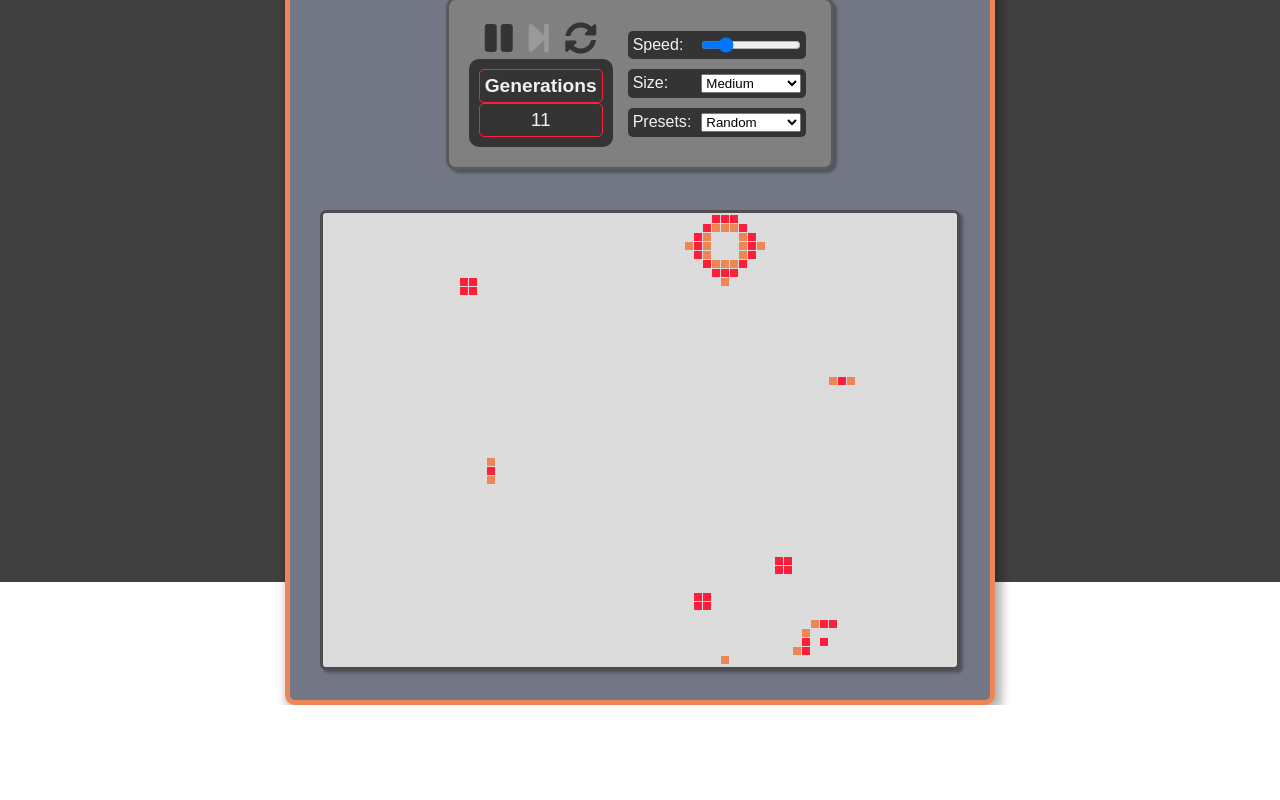
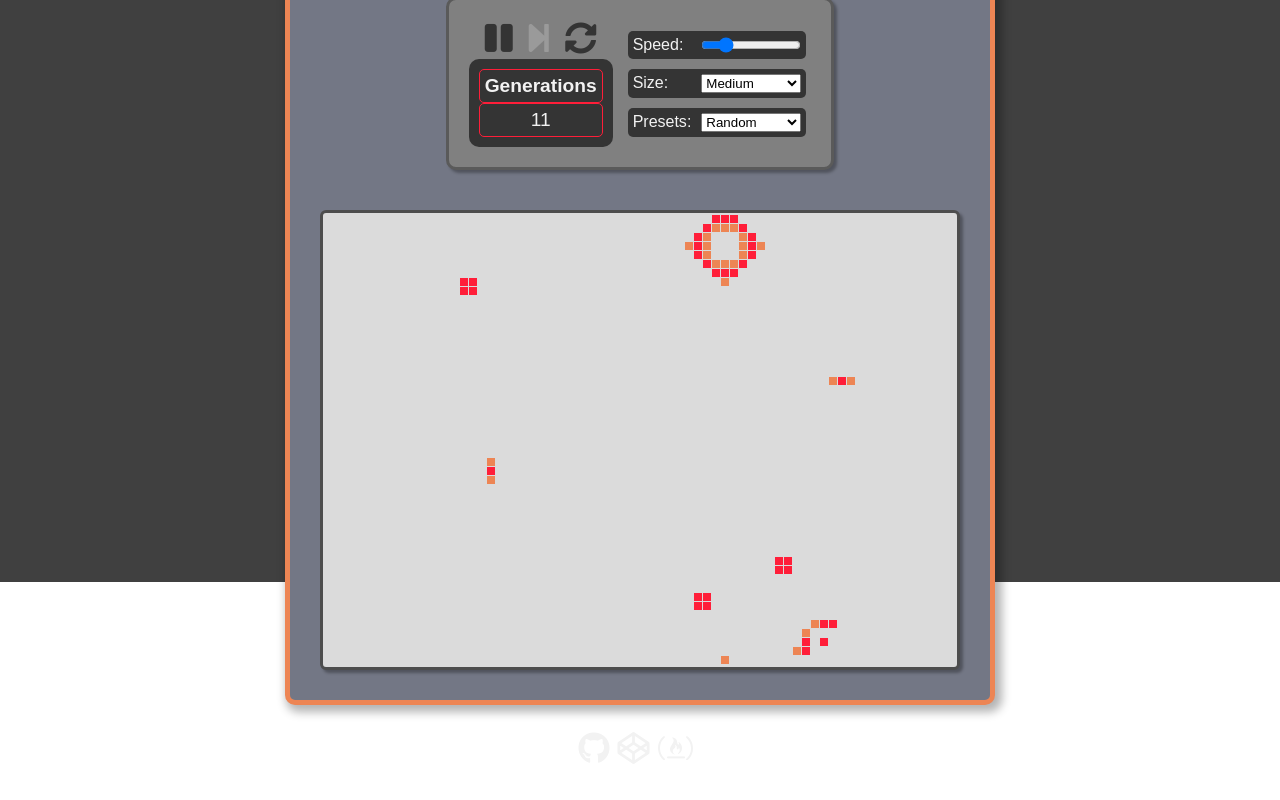
Before and after one commit to oliverdudman/react-game-of-life-fcc, a React app in the folder app/: page / in a window 1280 px wide. Shown: the part 218-1018 px from the top of the page. Before the commit the page ends 923 px from the top, so only its background shows below. Built offline with nearby package versions, Linux system fonts and the light colour scheme.

Commit message:
add footer with links

```diff
--- a/app/src/App.js
+++ b/app/src/App.js
@@ -301,7 +301,7 @@ class App extends Component {
 
   render() {
     return (
-      <div className="container">
+      <div className="game-container">
         <h1>ReactJs <span className="life-orange">Game</span> of <span className="life-red">Life</span></h1>
         <div className="ctrls">
           <div className="ctrls__left">
@@ -341,6 +341,19 @@ class App extends Component {
           activeCells={this.state.activeCells}
           handleCellClick={this.handleCellClick}
         />
+        <footer className="footer">
+          <p>
+            <a href="https://github.com/oliverdudman" target="_blank">
+              <i class="fab fa-github" aria-hidden="true"></i>
+            </a>
+            <a href="https://codepen.io/oliverdudman/" target="_blank">
+              <i class="fab fa-codepen" aria-hidden="true"> </i>
+            </a>
+            <a href="https://www.freecodecamp.com/oliverdudman" target="_blank">
+              <i class="fab fa-free-code-camp" aria-hidden="true"></i>
+            </a>
+          </p>
+        </footer>
       </div>
     );
   }
--- a/app/src/scss/App.scss
+++ b/app/src/scss/App.scss
@@ -15,7 +15,7 @@
    background-color: darken($base-color, 25);
  }
 
- .container {
+ .game-container {
    position: absolute;
    top: 15%;
    left: 50%;
@@ -39,3 +39,23 @@
  .life-orange {
    color: $life-orange-color;
  }
+
+ .footer {
+   position: fixed;
+   bottom: -100px;
+
+   width: 100%;
+
+   color: $font-color;
+   text-align: center;
+   font-size: 2em;
+   letter-spacing: 0.25em;
+
+   & a {
+     color: $font-color;
+   }
+
+   & a:hover {
+     color: darken($font-color, 20);
+   }
+ }
```
